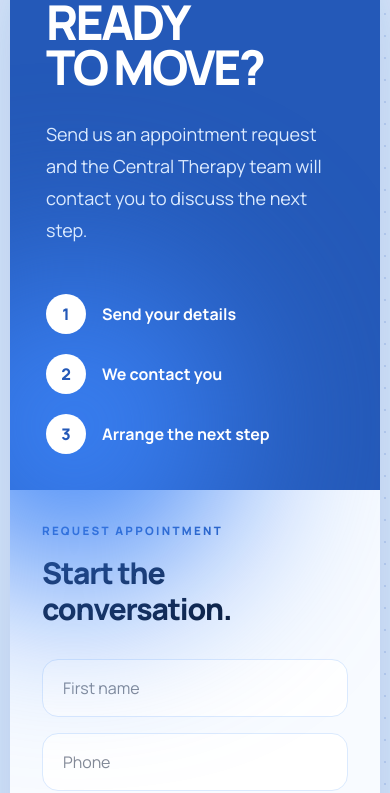
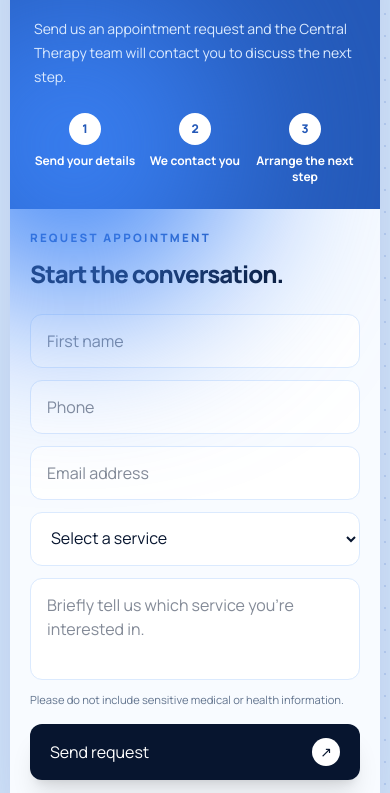
Before and after one commit to wilsonmugwe/central-therapy-digital-platform, a Next.js app in the folder apps/web/: page / in a window 390 px wide. Shown: the part 4905-5698 px from the top of the page. Built offline with nearby package versions, Linux system fonts and the light colour scheme.

Commit message:
Update Appointment.tsx

```diff
--- a/apps/web/components/home/Appointment.tsx
+++ b/apps/web/components/home/Appointment.tsx
@@ -1,83 +1,103 @@
 export default function Appointment() {
   return (
-    <section id="appointment" className="dot-grid py-28">
+    <section
+      id="appointment"
+      className="dot-grid py-14 sm:py-20 lg:py-28"
+    >
       <div className="container">
-        <div className="overflow-hidden rounded-[3rem] bg-[#2459B8] shadow-[0_35px_90px_rgba(36,89,184,.25)]">
+        <div className="overflow-hidden rounded-[2rem] bg-[#2459B8] shadow-[0_35px_90px_rgba(36,89,184,.25)] sm:rounded-[3rem]">
           <div className="grid lg:grid-cols-[.85fr_1.15fr]">
-            <div className="relative p-9 text-white sm:p-14">
+            {/* LEFT INTRO */}
+            <div className="relative p-6 text-white sm:p-14">
+              {/* Background glow */}
               <div className="absolute -bottom-24 -left-24 h-80 w-80 rounded-full bg-[#3B82F6] blur-[90px]" />
 
               <div className="relative">
-                <p className="eyebrow text-blue-200">05 / Get started</p>
+                <p className="eyebrow text-blue-200">
+                  05 / Get started
+                </p>
 
-                <h2 className="display-title mt-7 text-5xl font-black sm:text-6xl">
+                <h2 className="display-title mt-4 text-[2.7rem] font-black sm:mt-7 sm:text-6xl">
                   READY
                   <br />
                   TO MOVE?
                 </h2>
 
-                <p className="mt-7 max-w-md text-lg leading-8 text-blue-100">
+                <p className="mt-4 max-w-md text-sm leading-6 text-blue-100 sm:mt-7 sm:text-lg sm:leading-8">
                   Send us an appointment request and the Central Therapy team
                   will contact you to discuss the next step.
                 </p>
 
-                <div className="mt-12 space-y-5">
+                {/* Process */}
+                <div className="mt-6 grid grid-cols-3 gap-2 sm:mt-12 sm:block sm:space-y-5">
                   {[
                     "Send your details",
                     "We contact you",
                     "Arrange the next step",
                   ].map((item, index) => (
-                    <div key={item} className="flex items-center gap-4">
-                      <span className="flex h-10 w-10 items-center justify-center rounded-full bg-white font-black !text-[#2459B8]">
+                    <div
+                      key={item}
+                      className="flex flex-col items-center gap-2 text-center sm:flex-row sm:gap-4 sm:text-left"
+                    >
+                      <span className="flex h-8 w-8 shrink-0 items-center justify-center rounded-full bg-white text-xs font-black !text-[#2459B8] sm:h-10 sm:w-10 sm:text-base">
                         {index + 1}
                       </span>
 
-                      <span className="font-bold">{item}</span>
+                      <span className="text-xs font-bold leading-4 sm:text-base sm:leading-normal">
+                        {item}
+                      </span>
                     </div>
                   ))}
                 </div>
               </div>
             </div>
 
-            <div className="bg-[#F8FBFF] p-8 sm:p-12 lg:p-14">
-              <p className="eyebrow text-[#2459B8]">Request appointment</p>
+            {/* APPOINTMENT FORM */}
+            <div className="bg-[#F8FBFF] p-5 sm:p-12 lg:p-14">
+              <p className="eyebrow text-[#2459B8]">
+                Request appointment
+              </p>
 
-              <h3 className="mt-4 text-3xl font-black tracking-[-.04em] text-[#07152F]">
+              <h3 className="mt-3 text-2xl font-black tracking-[-.04em] text-[#07152F] sm:mt-4 sm:text-3xl">
                 Start the conversation.
               </h3>
 
-              <form className="mt-8 grid gap-4">
-                <div className="grid gap-4 sm:grid-cols-2">
+              <form className="mt-6 grid gap-3 sm:mt-8 sm:gap-4">
+                {/* Name and phone */}
+                <div className="grid gap-3 sm:grid-cols-2 sm:gap-4">
                   <input
                     type="text"
                     required
                     placeholder="First name"
-                    className="rounded-2xl border border-blue-100 bg-white px-5 py-4 text-[#07152F] outline-none focus:border-[#2459B8] focus:ring-4 focus:ring-blue-100"
+                    className="rounded-xl border border-blue-100 bg-white px-4 py-3.5 text-sm text-[#07152F] outline-none focus:border-[#2459B8] focus:ring-4 focus:ring-blue-100 sm:rounded-2xl sm:px-5 sm:py-4 sm:text-base"
                   />
 
                   <input
                     type="tel"
                     required
                     placeholder="Phone"
-                    className="rounded-2xl border border-blue-100 bg-white px-5 py-4 text-[#07152F] outline-none focus:border-[#2459B8] focus:ring-4 focus:ring-blue-100"
+                    className="rounded-xl border border-blue-100 bg-white px-4 py-3.5 text-sm text-[#07152F] outline-none focus:border-[#2459B8] focus:ring-4 focus:ring-blue-100 sm:rounded-2xl sm:px-5 sm:py-4 sm:text-base"
                   />
                 </div>
 
+                {/* Email */}
                 <input
                   type="email"
                   required
                   placeholder="Email address"
-                  className="rounded-2xl border border-blue-100 bg-white px-5 py-4 text-[#07152F] outline-none focus:border-[#2459B8] focus:ring-4 focus:ring-blue-100"
+                  className="rounded-xl border border-blue-100 bg-white px-4 py-3.5 text-sm text-[#07152F] outline-none focus:border-[#2459B8] focus:ring-4 focus:ring-blue-100 sm:rounded-2xl sm:px-5 sm:py-4 sm:text-base"
                 />
 
+                {/* Service */}
                 <select
                   required
                   defaultValue=""
-                  className="rounded-2xl border border-blue-100 bg-white px-5 py-4 text-[#07152F] outline-none focus:border-[#2459B8]"
+                  className="rounded-xl border border-blue-100 bg-white px-4 py-3.5 text-sm text-[#07152F] outline-none focus:border-[#2459B8] sm:rounded-2xl sm:px-5 sm:py-4 sm:text-base"
                 >
                   <option value="" disabled>
                     Select a service
                   </option>
+
                   <option>Home-Based Therapy</option>
                   <option>Exercise Therapy</option>
                   <option>Surgical Rehabilitation</option>
@@ -87,28 +107,31 @@ export default function Appointment() {
                   <option>Other / Not Sure</option>
                 </select>
 
+                {/* Message */}
                 <textarea
-                  rows={4}
+                  rows={3}
                   placeholder="Briefly tell us which service you're interested in."
-                  className="resize-none rounded-2xl border border-blue-100 bg-white px-5 py-4 text-[#07152F] outline-none focus:border-[#2459B8]"
+                  className="resize-none rounded-xl border border-blue-100 bg-white px-4 py-3.5 text-sm text-[#07152F] outline-none focus:border-[#2459B8] sm:rounded-2xl sm:px-5 sm:py-4 sm:text-base"
                 />
 
-                <p className="text-xs leading-5 text-slate-500">
+                {/* Privacy notice */}
+                <p className="text-[0.7rem] leading-4 text-slate-500 sm:text-xs sm:leading-5">
                   Please do not include sensitive medical or health information.
                 </p>
 
+                {/* Submit */}
                 <button
                   type="submit"
-                  className="group mt-2 flex w-full items-center justify-between rounded-2xl bg-[#07152F] px-6 py-4 font-black !text-white shadow-xl transition hover:bg-[#2459B8]"
+                  className="group mt-1 flex w-full items-center justify-between rounded-xl bg-[#07152F] px-5 py-3.5 text-sm font-black !text-white shadow-xl transition hover:bg-[#2459B8] sm:mt-2 sm:rounded-2xl sm:px-6 sm:py-4 sm:text-base"
                 >
                   <span>Send request</span>
 
-                  <span className="flex h-8 w-8 items-center justify-center rounded-full bg-white !text-[#07152F]">
+                  <span className="flex h-7 w-7 items-center justify-center rounded-full bg-white text-sm !text-[#07152F] sm:h-8 sm:w-8 sm:text-base">
                     ↗
                   </span>
                 </button>
 
-                <p className="text-center text-xs text-slate-500">
+                <p className="text-center text-[0.7rem] text-slate-500 sm:text-xs">
                   An enquiry does not confirm an appointment.
                 </p>
               </form>
```
